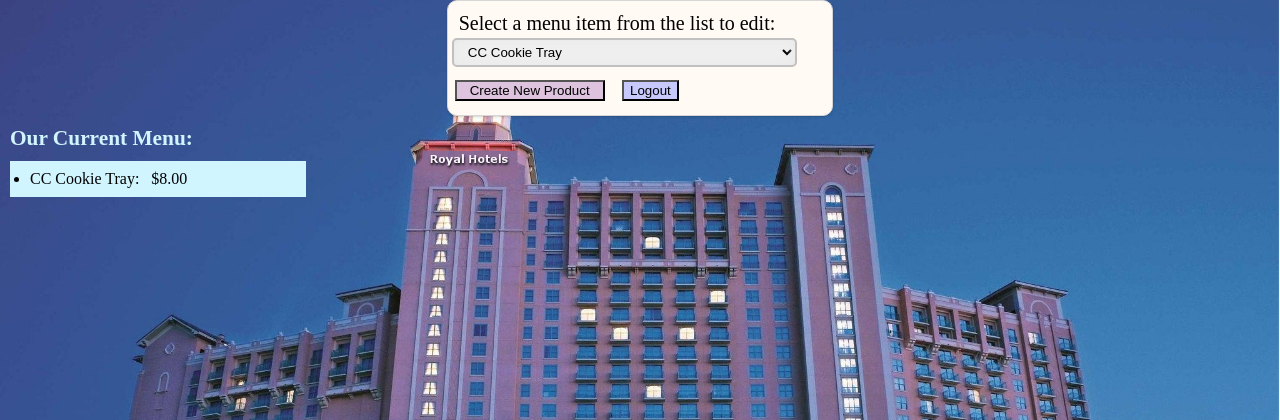
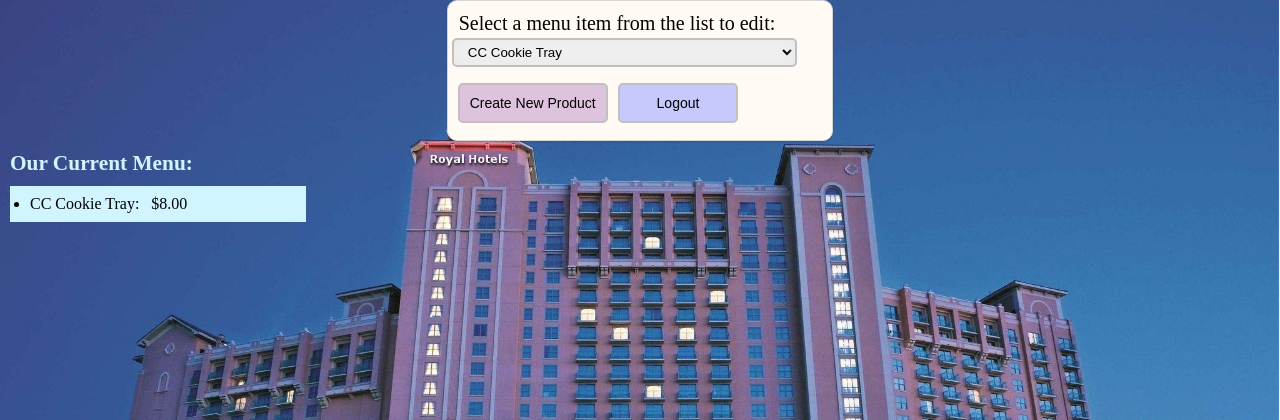
Before and after one commit to MyraReeves/DjangoProject1, a Django app: page /admin_console in a window 1280 px wide. Shown: the part 102-522 px from the top of the page. Run offline with Django 5.2, Linux system fonts and the light colour scheme; data comes from the database, SQL or seed files in the repository.

Commit message:
Alters styling of buttons and other admin panel elements seen on html page

```diff
--- a/src/mainapp/assets/css/style.css
+++ b/src/mainapp/assets/css/style.css
@@ -23,8 +23,6 @@ p {
 	font-family: 'Lato', Georgia, sans-serif;
 	color: #666666;
 }
-
-
 
 h1 {
     color: #030396;
@@ -135,10 +133,13 @@ ul.topnav li.icon {
     margin-left: auto;
     margin-right: auto;
 }
-/* This controls the form size and contents */
+
+
+
+/* Admin form size and contents */
 .admin_panel {
     margin: 0 auto;
-    width: 50%;
+    width: 20%;
     height: 80%;
     background-color: #fffaf4;
 	border: 1px solid #d6d6d6;
@@ -166,14 +167,6 @@ ul.topnav li.icon {
 	box-shadow: 0 5px 15px rgba(0,0,0,0.3);
 	transition: opacity 0.3s ease-in-out;
 }
-/* form item container */
-.frmObject_container {
-	display: block;
-    width: 80%;
-    margin: 0 auto;
-    padding: 0;
-    text-align: center;
-}
 
 .fieldWrapper{
 	display: block;
@@ -182,24 +175,31 @@ ul.topnav li.icon {
     padding: 0;
     text-align: center;
 }
-/* form button container */
-.frmBtn_container {
+
+.form {
+	display: block;
+    width: 70%;
+    margin: 0 auto;
+    padding: 0;
+    text-align: center;
+}
+
+.formButton_container {
     display: flex;
     flex-wrap: wrap;
     align-items: center;
     width: 100%;
 }
 
-
-
-.btn {
+button {
 	flex-grow: 2;
     justify-content: center;
     text-align: center;
     display: inline-block;
-    width: 150px; /* button size */
+    width: 120px;
     margin: 2% 2% 2% 2%;
     color: black;
+    background-color: white;
     padding: 10px 0px;
     text-decoration: none;
     font-size: 14px;
@@ -210,7 +210,26 @@ ul.topnav li.icon {
     border-radius: 5px;
 }
 
-.btn:hover {
+.button1 {
+	flex-grow: 2;
+    justify-content: center;
+    text-align: center;
+    display: inline-block;
+    width: 120px;
+    margin: 2% 2% 2% 2%;
+    color: black;
+    background-color: white;
+    padding: 10px 0px;
+    text-decoration: none;
+    font-size: 14px;
+    -webkit-transition-duration: 0.4s; /* Safari */
+    transition-duration: 0.4s;
+    cursor: pointer;
+    border: 2px solid silver;
+    border-radius: 5px;
+}
+
+.button1:hover {
     background-color: #355664;
     color: white;
     border: 2px solid #b3b3b3;
@@ -249,7 +268,7 @@ input[type="submit"]:hover {
 
 select {
 	padding: 4px 10px;
-	width: 40%;
+	width: 90%;
 	display: inline-block;
 	margin: 1% 0% 0 1%;
 	border: 2px solid silver;
@@ -271,7 +290,8 @@ label {
 	display: inline-block;
     width: 95%;
     text-align: left;
-    margin: 1% 0 0 0;
+    margin-left: 1pt;
+    margin-top: 1%;
     color: black;
     line-height: 18px;
     font-size: 20px;
```
